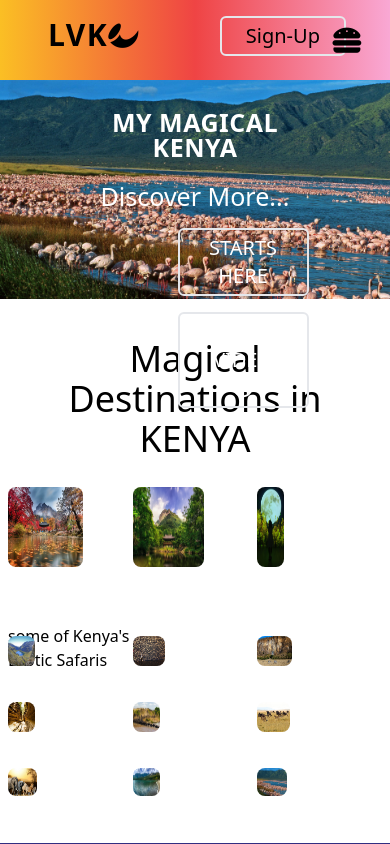
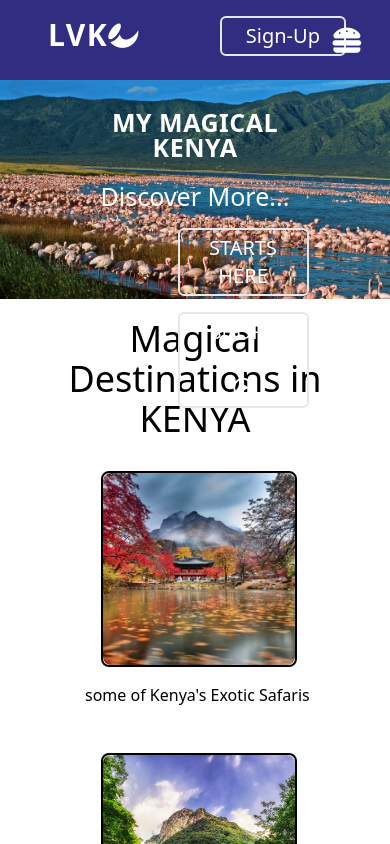
Before and after one commit to tessa5/React-website, a React (Create React App) app: page /React-website/ in a window 390 px wide. Shown: the top 844 px of the page. Built offline with nearby package versions, Linux system fonts and the light colour scheme.

Commit message:
styling the body

```diff
--- a/src/App.css
+++ b/src/App.css
@@ -70,11 +70,12 @@
     .btn-header {
       position:absolute;
       top: 100px;
-
     }
-    .body-Container{
-      float: left;
-      width:100%;
+    .body-items{
+      flex-direction: column;
+      align-items: center;
+      width:100vw;
+      height: 100vh;
     }
     .footer-input {width:100%}
     .social-wrap {
--- a/src/Components/Body-C.js
+++ b/src/Components/Body-C.js
@@ -6,10 +6,10 @@ function BodyLinks(props) {
     return(
         <>
         <li className="body-Container mb-4 flex flex-1 rounded-t-lg">
-            <Link className="body-link" to={props.path}>
-                <figure className="body-img-wrap w-full h-full" data-category={props.label}>
+            <Link className="body-link flex flex-col " to={props.path}>
+                <figure className="h-30 w-30 m-4 border-solid border-black border-2 rounded-lg" data-category={props.label}>
                     <img
-                        className="class-image w-3/5 h-3/5 rounded-lg transition duration-500 ease-in transform hover: -translate-y-1 hover:scale-110"
+                        className="w-48 h-48 rounded-lg object-cover bg-gray-300 "
                         alt="magical Kenya"
                         src={props.src}
                     />
--- a/src/Components/Body.js
+++ b/src/Components/Body.js
@@ -6,8 +6,8 @@ import BodyLinks from './Body-C';
 function body(){
     return(
         <>
-        <div className='body-section p-2 bg-white'>
-            <h1 className='m-8 text-4xl text-center'>Magical Destinations in KENYA</h1>
+        <div className='body-section p-1 bg-white'>
+            <h1 className='m-4 text-4xl text-center'>Magical Destinations in KENYA</h1>
             <div className='body-container flex flex-col m-auto'>
                 <div className='body-wrapper'>
                     <ul className='body-items flex flex-row'>
@@ -31,7 +31,7 @@ function body(){
                             path=""
                         />
                     </ul>
-                    <ul className="flex flex-row">
+                    <ul className="body-items flex flex-row">
                         <BodyLinks
                             src='../Images/img4.jpg'
                             alt=""
@@ -54,7 +54,7 @@ function body(){
                             path=""
                         />
                     </ul>
-                    <ul className="flex flex-row">
+                    <ul className="body-items flex flex-row">
                         <BodyLinks
                             src='../Images/img7.jpg'
                             alt=""
@@ -76,7 +76,7 @@ function body(){
                             path=""
                         />
                     </ul>
-                    <ul className="flex flex-row">
+                    <ul className="body-items flex flex-row">
                         <BodyLinks
                             src='../Images/img10.jpg'
                             text=""
--- a/src/Components/Navbar.js
+++ b/src/Components/Navbar.js
@@ -23,7 +23,7 @@ function Navbar() {
     return (
         <>
         <nav className="navbar sticky top-0 z-50">
-            <div className="navbar-cont h-20 bg-gradient-to-r from-yellow-400 via-red-500 to-pink-300 text-black">
+            <div className="navbar-cont h-20 bg-indigo-900 text-white">
                 <Link to="/" className="ml-8  p-4 text-3xl font-bold tracking-wider leading-tight float-left">LVK<i className='fab fa-affiliatetheme'/></Link>
                 <div className='menu-icons hidden text-3xl'onClick={handleClick}>
                     <i className={click ? 'fas fa-times' : 'fas fa-hamburger'}/>
```
